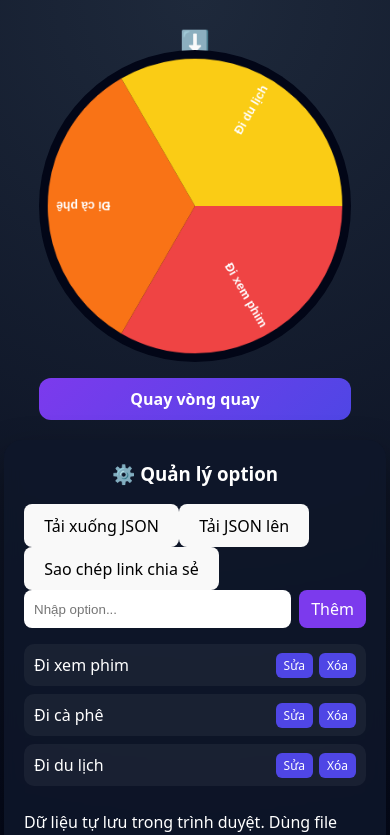
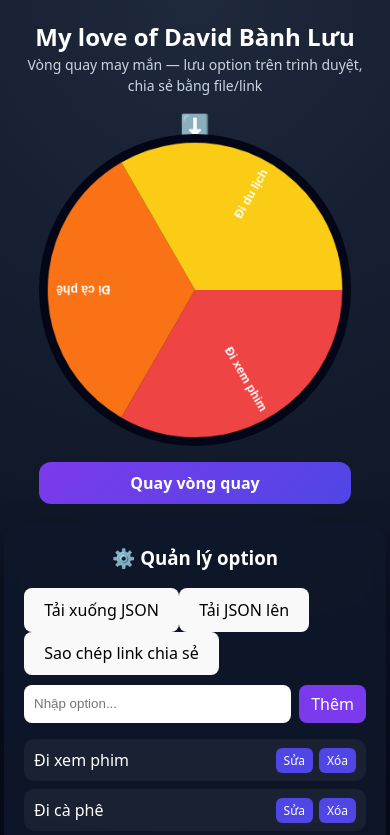
Before and after one commit to phuocbld/Lucky-Draw, a React (Vite) app: page / in a window 390 px wide. Shown: the top 835 px of the page. Built offline with nearby package versions, Linux system fonts and the light colour scheme.

Commit message:
fix : deploy mobile

```diff
--- a/src/App.css
+++ b/src/App.css
@@ -11,6 +11,22 @@
   font-family: system-ui, sans-serif;
   padding: 24px;
   box-sizing: border-box;
+}
+
+.page-header {
+  text-align: center;
+  margin-bottom: 12px;
+}
+
+.page-header h1 {
+  margin: 0;
+  font-size: 24px;
+}
+
+.page-header p {
+  margin: 4px 0 0;
+  color: #cbd5e1;
+  font-size: 14px;
 }
 
 .container {
@@ -79,6 +95,7 @@ canvas {
   display: flex;
   gap: 8px;
   margin-bottom: 16px;
+  margin-top: 10px; /* tách khỏi hàng nút chia sẻ */
 }
 
 .option-input input {
--- a/src/App.tsx
+++ b/src/App.tsx
@@ -232,6 +232,10 @@ export default function App() {
 
   return (
     <div className="app">
+      <header className="page-header">
+        <h1>My love of David Bành Lưu</h1>
+        <p>Vòng quay may mắn — lưu option trên trình duyệt, chia sẻ bằng file/link</p>
+      </header>
       <div className="container">
         {/* Wheel */}
         <div className="wheel-area">
```
